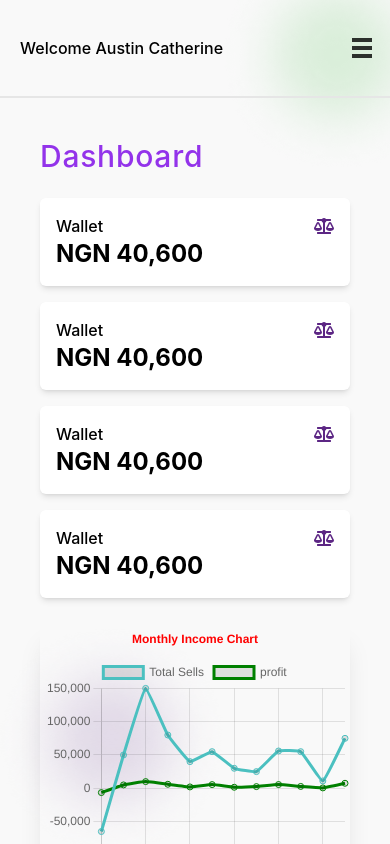
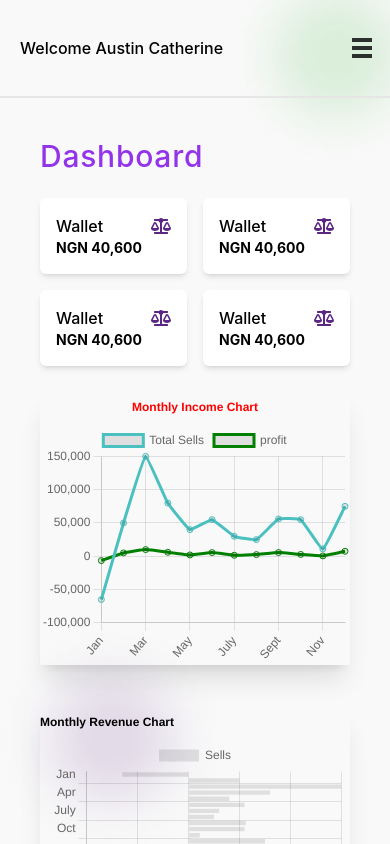
Before and after one commit to victorAnumudu/cbt, a React (Vite) app: page /dashboard in a window 390 px wide. Built offline with nearby package versions, Linux system fonts and the light colour scheme.

Commit message:
added dashboard home cards

```diff
--- a/src/components/dashboardPages/Home.tsx
+++ b/src/components/dashboardPages/Home.tsx
@@ -49,9 +49,9 @@ export default function Home() {
   return (
     <div className='w-full'>
       <p className='w-full text-3xl text-purple-600 font-medium tracking-wide'>Dashboard</p>
-      <div className='my-6 w-full grid grid-cols-1 sm:grid-cols-2 lg:grid-cols-4 gap-4'>
+      <div className='my-6 w-full grid grid-cols-2 lg:grid-cols-4 gap-4'>
         {[1,2,3,4].map(item => (
-            <div key={item} className='w-full bg-white rounded-md shadow-md'>
+            <div key={item} className='w-full min-w-28 bg-white rounded-md shadow-md'>
                 <CustomBox title='Wallet' desc='NGN 40,600' iconName='legals' />
             </div>
         ))}
--- a/src/components/shared/CustomBox.tsx
+++ b/src/components/shared/CustomBox.tsx
@@ -17,7 +17,7 @@ export default function CustomBox({title, desc, iconName}:Props) {
             }
         </div>
         <div>
-            <h1 className="text-black font-bold text-2xl">{desc}</h1>
+            <h1 className="text-black font-bold xxs:text-sm sm:text-base md:text-2xl">{desc}</h1>
         </div>
     </div>
   )
```
